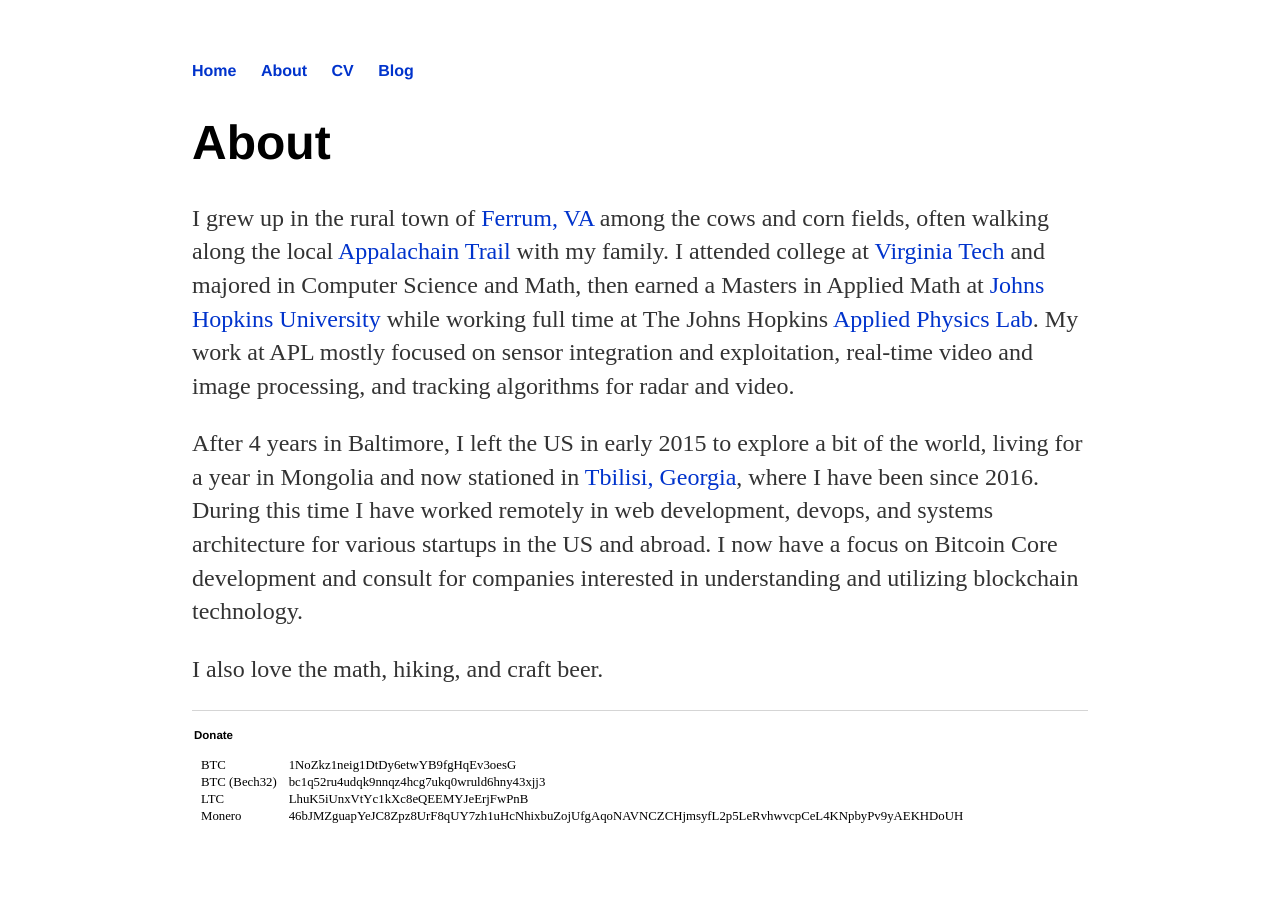
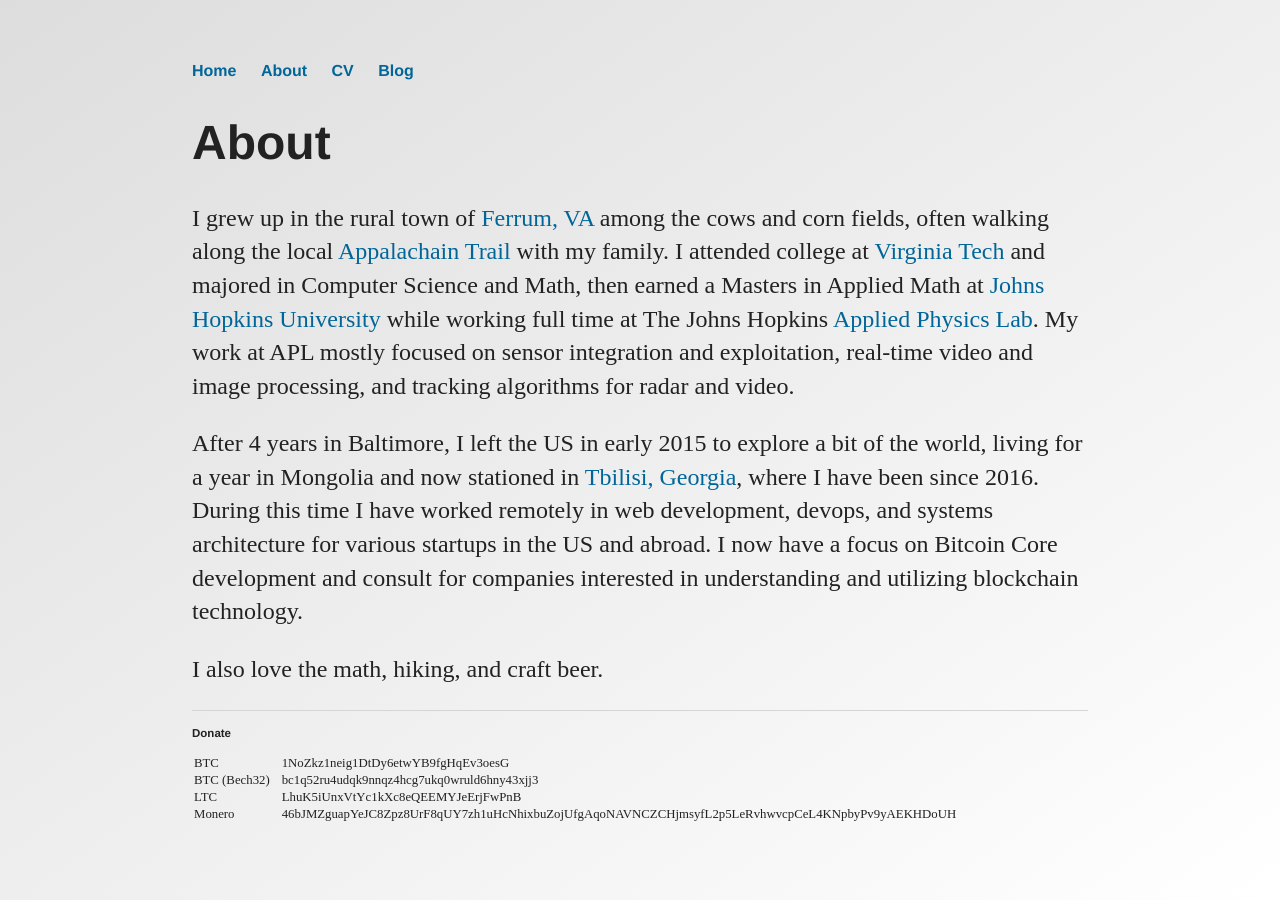
Before and after one commit to conscott/conscott.github.io, a Jekyll site: the page built from about/index.html, in a window 1280 px wide. Built offline with Jekyll 4.4.1, drawn with Linux system fonts in a browser that asks for light colours.

Commit message:
Update style

```diff
--- a/_layouts/default.html
+++ b/_layouts/default.html
@@ -13,7 +13,7 @@
 <ul>
 <li><a href="/">Home</a></li>
 <li><a href="/about">About</a></li>
-<li><a href="/cv/CV_Conor_Scott.pdf">CV</a></li>
+<li><a href="/cv/CV_Conor_Scott.pdf" target="_blank">CV</a></li>
 <li><a href="/blog">Blog</a></li>
 </ul>
     </nav>
--- a/css/main.css
+++ b/css/main.css
@@ -1,9 +1,30 @@
-body { margin: 60px auto; width: 70%; }
+body {
+    margin: 60px auto;
+    width: 70%;
+    height: 100%;
+    background: linear-gradient(to top left, #ffffff, #dddddd);
+    background-repeat: no-repeat;
+    background-attachment: fixed;
+    color: #222222;
+}
 
-a { text-decoration: none; color: #0033cc; }
+.flex-container {
+  display: flex;
+}
+
+.mypic {
+    width: auto;
+    max-height: 300px;
+    margin-left: 50%;
+    margin-bottom: 5%;
+    border: solid black;
+    border-width: 5px;
+}
+
+a { text-decoration: none; color: #006699; }
 a:hover { text-decoration: underline; }
 
-p, ul { font-size: 1.5em; line-height: 1.4em; color: #333; }
+p, ul { font-size: 1.5em; line-height: 1.4em;}
 
 h1, h2, h3, h4 { font-family: 'Helvetica', 'Arial', 'Sans-Serif'; }
 h1 { font-size: 3em;  }
@@ -11,21 +32,14 @@ h2 { font-size: 2.7em; }
 h3 { font-size: 2.3em; }
 h4 { font-size: .9em; }
 
-nav ul, footer ul { font-size: 1em; font-family: 'Helvetica', 'Arial', 'Sans-Serif'; padding: 0px; list-style: none; font-weight: bold; }
-nav ul li, footer ul li { display: inline; margin-right: 20px; }
+/* Nav bar */
+nav ul { font-size: 1em; font-family: 'Helvetica', 'Arial', 'Sans-Serif'; padding: 0px; list-style: none; font-weight: bold; }
+nav ul li { display: inline; margin-right: 20px; }
 
 /* Donate footer */
-footer { border-top: 1px solid #d5d5d5; padding: 2px; font-size: .8em; }
-footer td {padding:0 5px 0 5px}
+footer { border-top: 1px solid #d5d5d5; padding 2px; font-size: .8em; }
+footer td {padding:0 10px 0 0}
 
 /* Blog */
 ul.posts { margin: 20px auto 40px; font-size: 1.5em; }
 ul.posts li { list-style: none; }
-
-/* CV */
-.cv { margin: 0px 0px 60px; }
-.cv h1 { font-size: 3em; }
-.cv h2 { font-size: 2em; }
-.cv address, .cv .download { font-family: 'Helvetica', 'Arial', 'Sans-Serif'; }
-.cv address, .cv p { font-size: 1.2em; }
-.cv .download { float: right; font-size: .8em; text-transform: uppercase; }
```
Also changed, not shown: index.html (+14 -7 lines).
